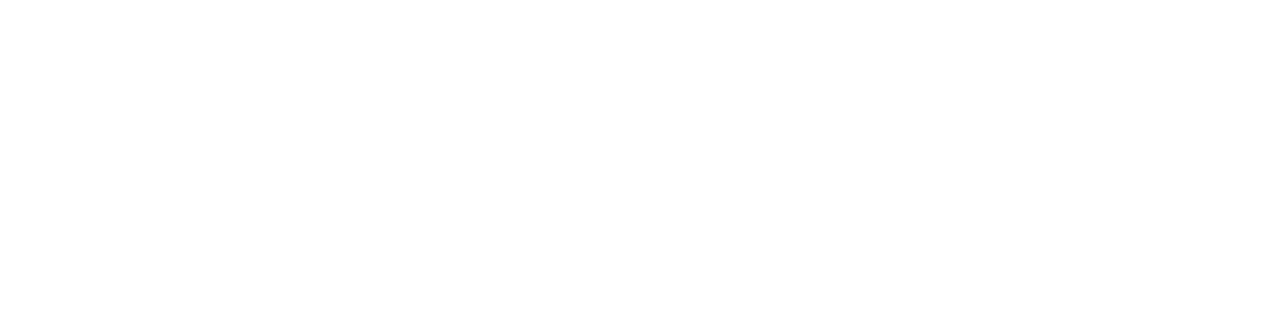
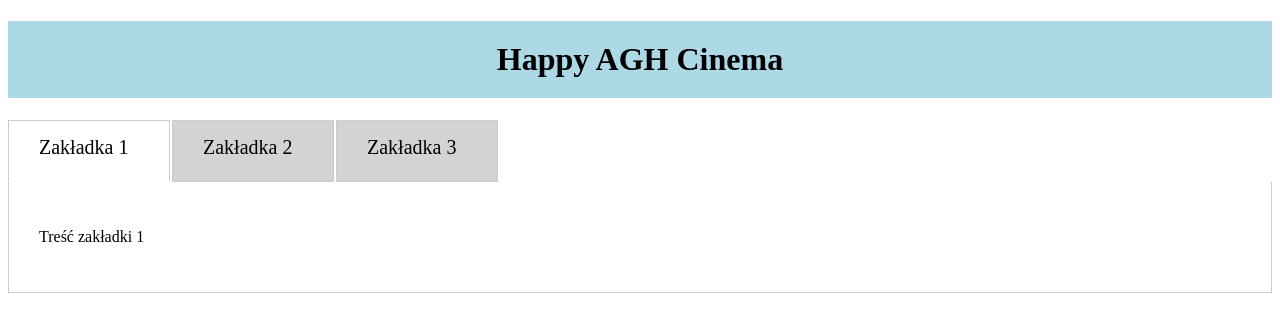
Before and after one commit to JakubTom1/Cinema-booking-and-seat-management-system-, a plain HTML site: page frontend/admin.html in a window 1280 px wide. Drawn offline with Linux system fonts and the light colour scheme.

Commit message:
Wersja testowa frontendu

```diff
--- a/frontend/admin.html
+++ b/frontend/admin.html
@@ -1,10 +1,72 @@
 <!DOCTYPE html>
-<html lang="en">
+<html lang="pl">
 <head>
-    <meta charset="UTF-8">
-    <title>Title</title>
+  <meta charset="UTF-8">
+  <title>Cinema</title>
+  <style>
+    .tabs {
+      display: flex;
+      cursor: pointer;
+    }
+
+    .tab {
+      font-size: 20px;
+      padding: 15px 30px;
+      width: 100px;
+      height: 30px;
+      background: lightgray;
+      border: 1px solid #ccc;
+      margin-right: 2px;
+    }
+
+    .tab-content {
+      display: none;
+      padding: 30px;
+      border: 1px solid #ccc;
+      border-top: none;
+    }
+
+    .active-tab {
+      background: white;
+      border-bottom: none;
+    }
+
+    .active-content {
+      display: block;
+    }
+  </style>
 </head>
 <body>
+  <h1 style="text-align: center; padding: 20px; background-color: lightblue;">Happy AGH Cinema</h1>
+
+<div class="tabs">
+  <div class="tab active-tab" onclick="openTab(event, 'tab1')">Zakładka 1</div>
+  <div class="tab" onclick="openTab(event, 'tab2')">Zakładka 2</div>
+  <div class="tab" onclick="openTab(event, 'tab3')">Zakładka 3</div>
+</div>
+
+<div id="tab1" class="tab-content active-content">
+  <p>Treść zakładki 1</p>
+</div>
+<div id="tab2" class="tab-content">
+  <p>Treść zakładki 2</p>
+</div>
+<div id="tab3" class="tab-content">
+  <p>Treść zakładki 3</p>
+</div>
+
+<script>
+  function openTab(evt, tabId) {
+    const tabs = document.querySelectorAll('.tab');
+    const contents = document.querySelectorAll('.tab-content');
+
+    tabs.forEach(tab => tab.classList.remove('active-tab'));
+    contents.forEach(content => content.classList.remove('active-content'));
+
+    evt.currentTarget.classList.add('active-tab');
+    document.getElementById(tabId).classList.add('active-content');
+  }
+</script>
 
 </body>
 </html>
```
Also changed, not shown: 1 other file.
